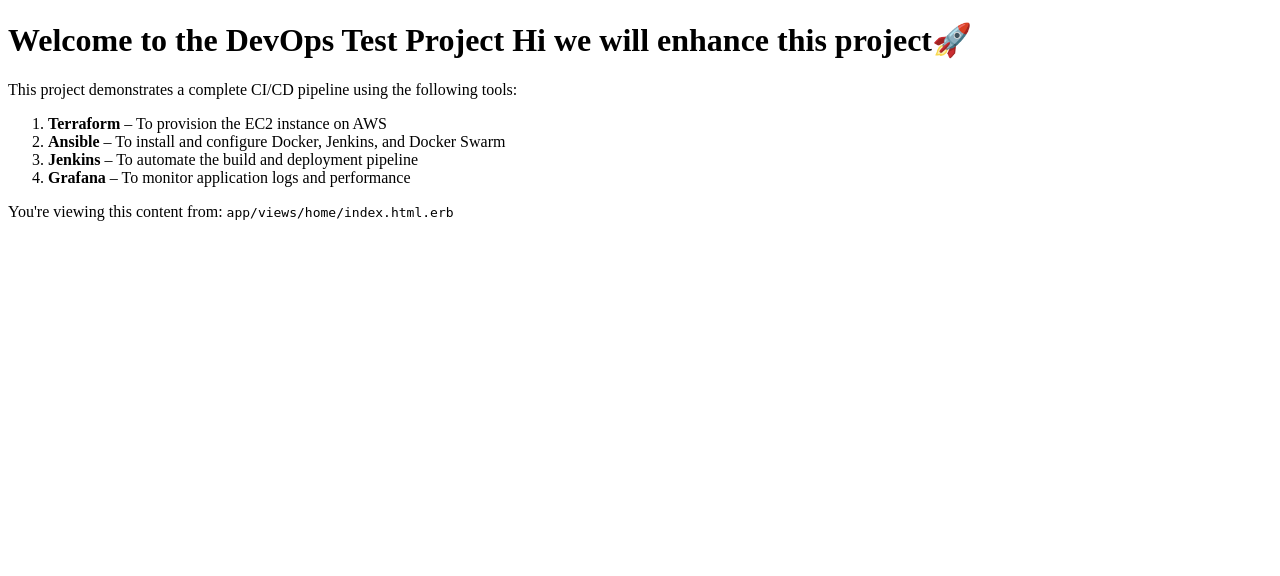
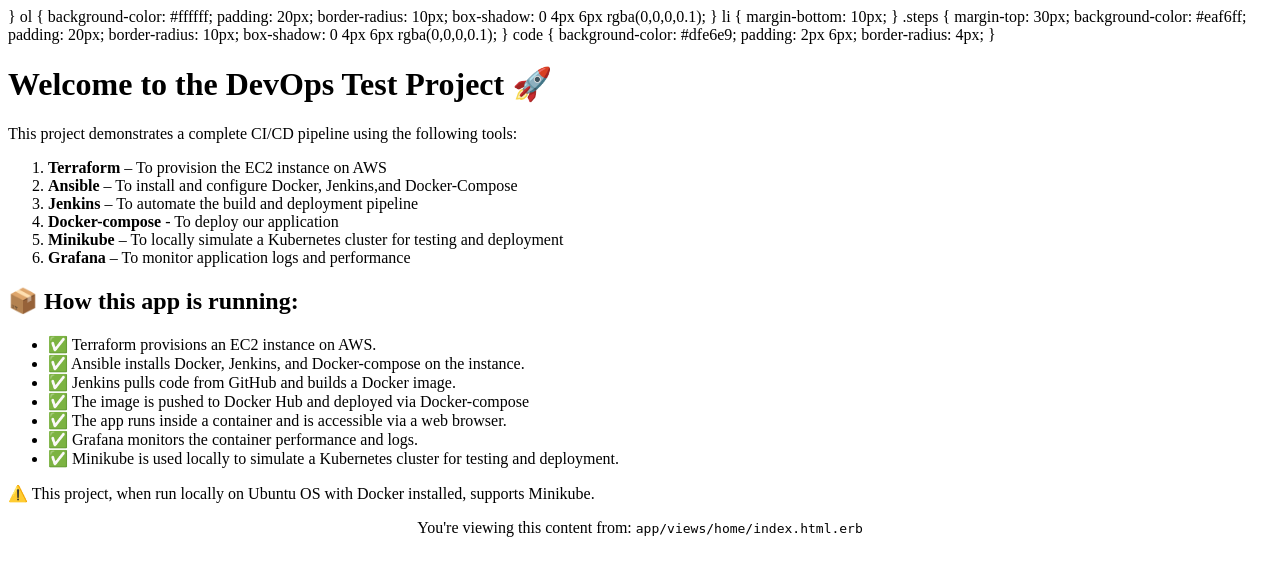
Before and after one commit to namanupmanyu/DevopsApp, a Rails app: page / in a window 1280 px wide. Shown: the top 576 px of the page. Run offline with Rails 7, Linux system fonts and the light colour scheme; some libraries are stand-ins or nearby versions.

Commit message:
Minor changes in app

```diff
--- a/app/views/home/index.html.erb
+++ b/app/views/home/index.html.erb
@@ -1,12 +1,58 @@
-<h1>Welcome to the DevOps Test Project Hi we will enhance this project🚀</h1>
+    }
+    ol {
+      background-color: #ffffff;
+      padding: 20px;
+      border-radius: 10px;
+      box-shadow: 0 4px 6px rgba(0,0,0,0.1);
+    }
+    li {
+      margin-bottom: 10px;
+    }
+    .steps {
+      margin-top: 30px;
+      background-color: #eaf6ff;
+      padding: 20px;
+      border-radius: 10px;
+      box-shadow: 0 4px 6px rgba(0,0,0,0.1);
+    }
+    code {
+      background-color: #dfe6e9;
+      padding: 2px 6px;
+      border-radius: 4px;
+    }
+  </style>
+</head>
+<body>
+  <h1>Welcome to the DevOps Test Project 🚀</h1>
 
   <p>This project demonstrates a complete CI/CD pipeline using the following tools:</p>
 
   <ol>
     <li><strong>Terraform</strong> – To provision the EC2 instance on AWS</li>
-  <li><strong>Ansible</strong> – To install and configure Docker, Jenkins, and Docker Swarm</li>
+    <li><strong>Ansible</strong> – To install and configure Docker, Jenkins,and Docker-Compose</li>
     <li><strong>Jenkins</strong> – To automate the build and deployment pipeline</li>
+    <li><strong>Docker-compose</strong> - To deploy our application</li>
+    <li><strong>Minikube</strong> – To locally simulate a Kubernetes cluster for testing and deployment</li>
     <li><strong>Grafana</strong> – To monitor application logs and performance</li>
   </ol>
 
-<p>You're viewing this content from: <code>app/views/home/index.html.erb</code></p>
+  <div class="steps">
+    <h2>📦 How this app is running:</h2>
+    <ul>
+      <li>✅ Terraform provisions an EC2 instance on AWS.</li>
+      <li>✅ Ansible installs Docker, Jenkins, and Docker-compose on the instance.</li>
+      <li>✅ Jenkins pulls code from GitHub and builds a Docker image.</li>
+      <li>✅ The image is pushed to Docker Hub and deployed via Docker-compose</li>
+      <li>✅ The app runs inside a container and is accessible via a web browser.</li>
+      <li>✅ Grafana monitors the container performance and logs.</li>
+      <li>✅ Minikube is used locally to simulate a Kubernetes cluster for testing and deployment.</li>
+    </ul>
+  </div>
+
+   <div class="note">
+    ⚠️ This project, when run locally on Ubuntu OS with Docker installed, supports Minikube.
+  </div>
+
+  <p style="text-align:center;">You're viewing this content from: <code>app/views/home/index.html.erb</code></p>
+</body>
+</html>
```
Lines whose indentation alone changed are shown as unchanged.
